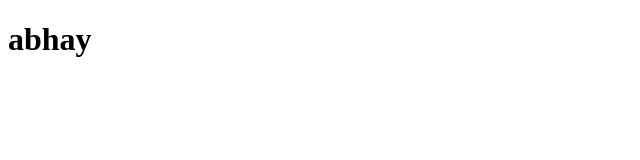
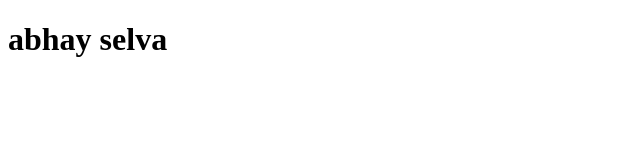
Before and after one commit to abhayselva/git-tutorial, a plain HTML site: page index.html in a window 1280 px wide. Shown: the whole page, without its empty margins (0-640 px from the left). Drawn offline with Linux system fonts and the light colour scheme.

Commit message:
added index.html

```diff
--- a/index.html
+++ b/index.html
@@ -7,6 +7,6 @@
     <title>Document</title>
   </head>
   <body>
-    <h1>abhay</h1>
+    <h1>abhay selva</h1>
   </body>
 </html>
```
